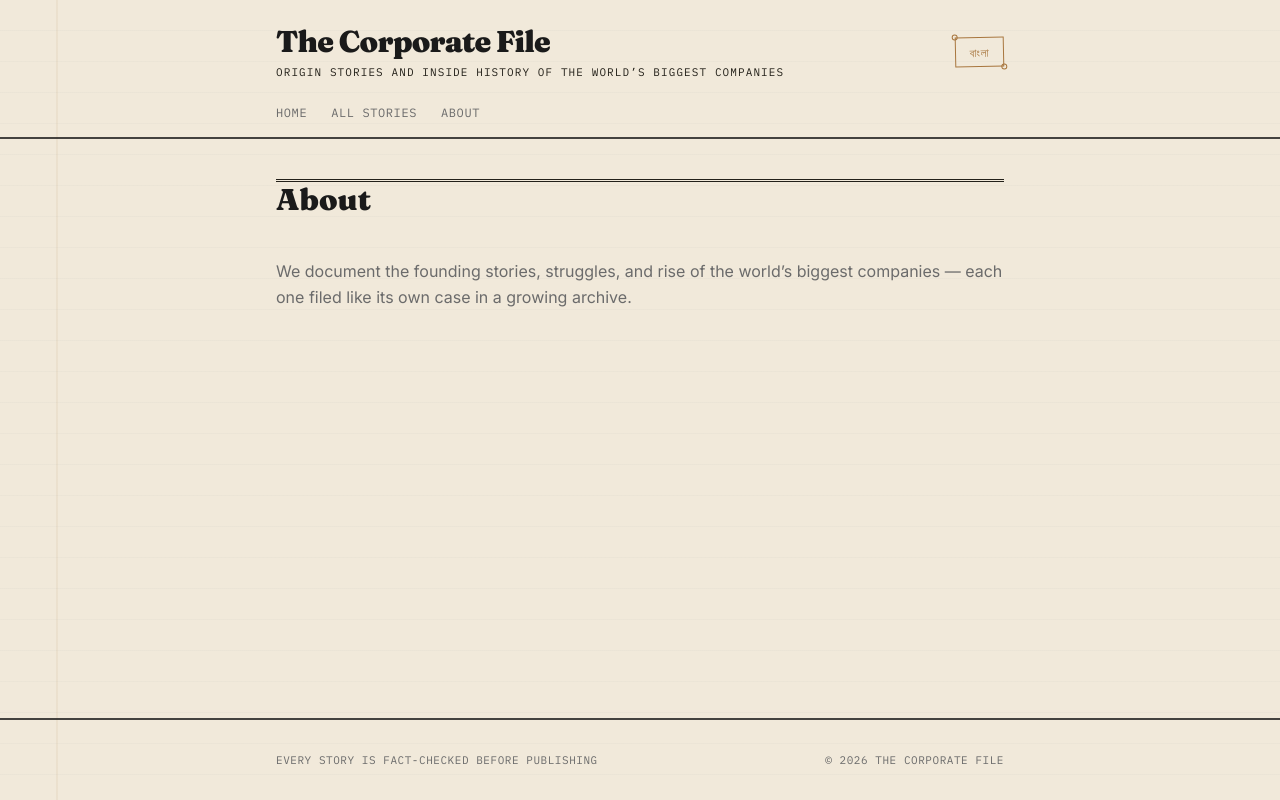
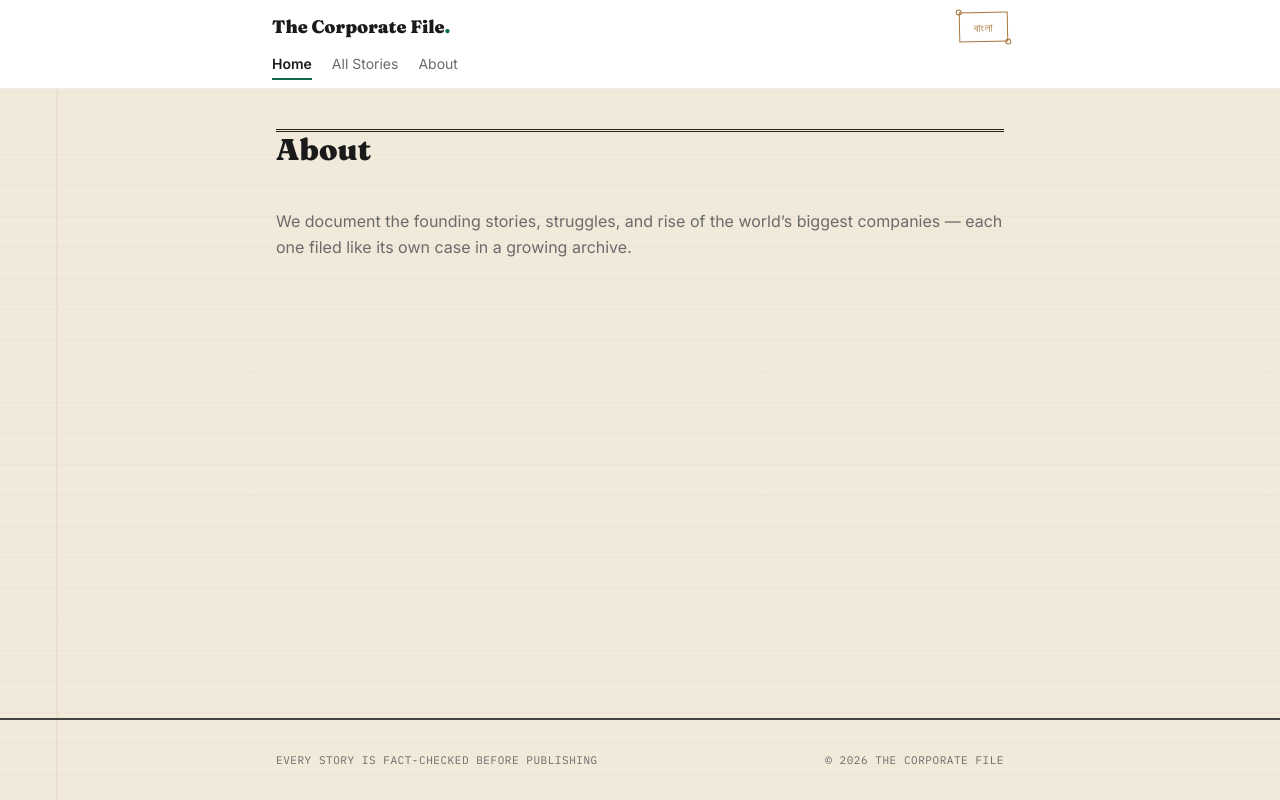
Before and after one commit to jakaria9596/Company-, a Next.js app: page /en/about in a window 1280 px wide. Built offline with nearby package versions, Linux system fonts and the light colour scheme; a web font is replaced by a local one.

Commit message:
Update Header.js

```diff
--- a/components/Header.js
+++ b/components/Header.js
@@ -3,22 +3,23 @@ import LocaleSwitcher from './LocaleSwitcher';
 
 export default function Header({ locale, dict }) {
   return (
-    <header className="border-b-2 border-ink/80">
-      <div className="max-w-3xl mx-auto px-5 py-6 flex items-center justify-between">
-        <Link href={`/${locale}`} className="group">
-          <div className="font-display-en font-black text-2xl md:text-3xl tracking-tight text-ink group-hover:text-navy transition-colors">
-            {dict.siteName}
-          </div>
-          <div className="font-mono text-[11px] uppercase tracking-widest text-brass mt-1">
-            {dict.tagline}
-          </div>
+    <header className="sticky top-0 bg-white z-20 border-b border-line">
+      <div className="max-w-3xl mx-auto px-4 py-3 flex items-center justify-between">
+        <Link href={`/${locale}`} className="font-display-en text-lg font-black text-ink">
+          {dict.siteName}<span className="text-accent">.</span>
         </Link>
         <LocaleSwitcher locale={locale} dict={dict} />
       </div>
-      <nav className="max-w-3xl mx-auto px-5 pb-4 flex gap-6 font-mono text-xs uppercase tracking-wider text-ink-soft">
-        <Link href={`/${locale}`} className="hover:text-navy">{dict.nav.home}</Link>
-        <Link href={`/${locale}/blog`} className="hover:text-navy">{dict.nav.blog}</Link>
-        <Link href={`/${locale}/about`} className="hover:text-navy">{dict.nav.about}</Link>
+      <nav className="max-w-3xl mx-auto px-4 flex gap-5 overflow-x-auto pb-2 text-sm">
+        <Link href={`/${locale}`} className="shrink-0 pb-1 font-semibold text-ink border-b-2 border-accent">
+          {dict.nav.home}
+        </Link>
+        <Link href={`/${locale}/blog`} className="shrink-0 pb-1 text-ink-soft border-b-2 border-transparent">
+          {dict.nav.blog}
+        </Link>
+        <Link href={`/${locale}/about`} className="shrink-0 pb-1 text-ink-soft border-b-2 border-transparent">
+          {dict.nav.about}
+        </Link>
       </nav>
     </header>
   );
```
